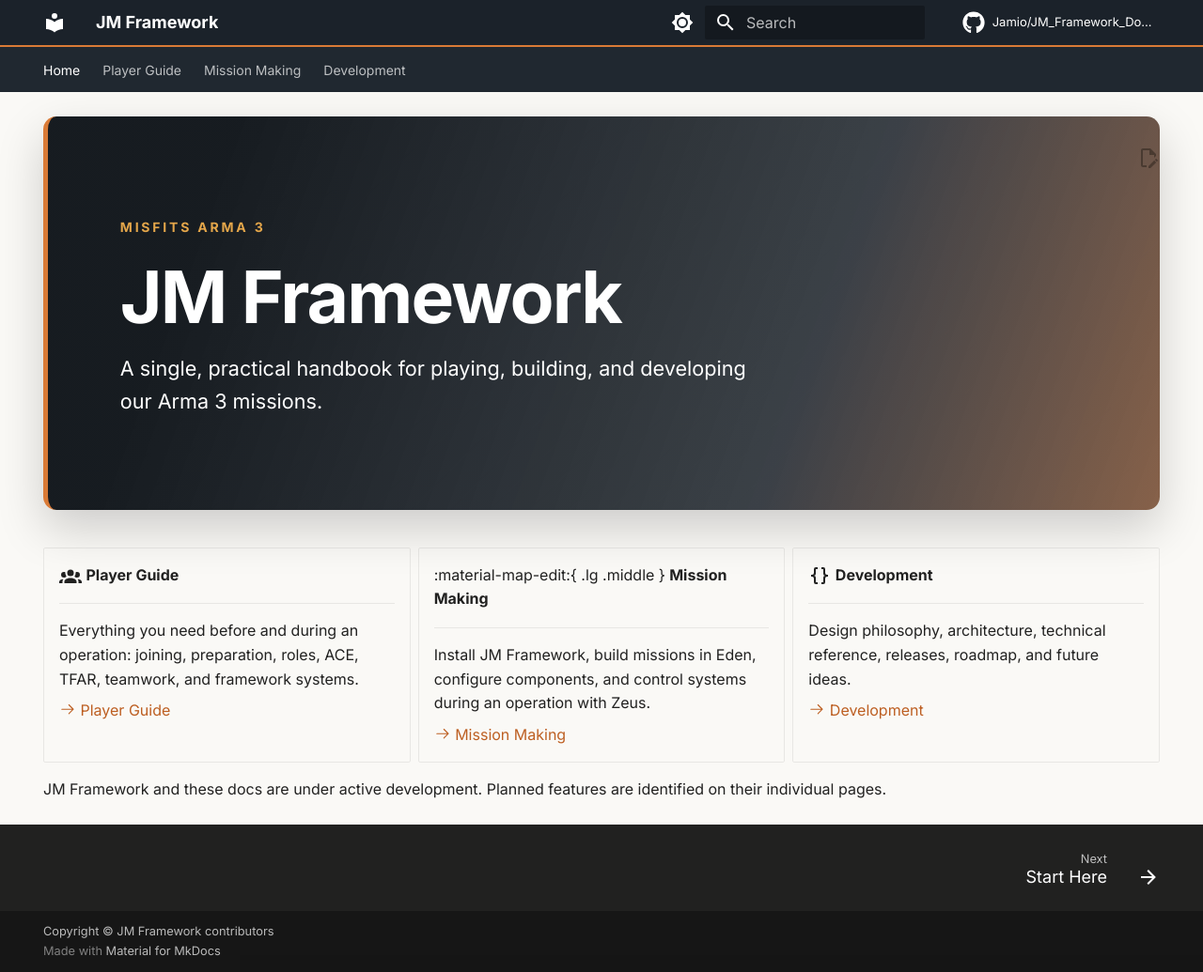
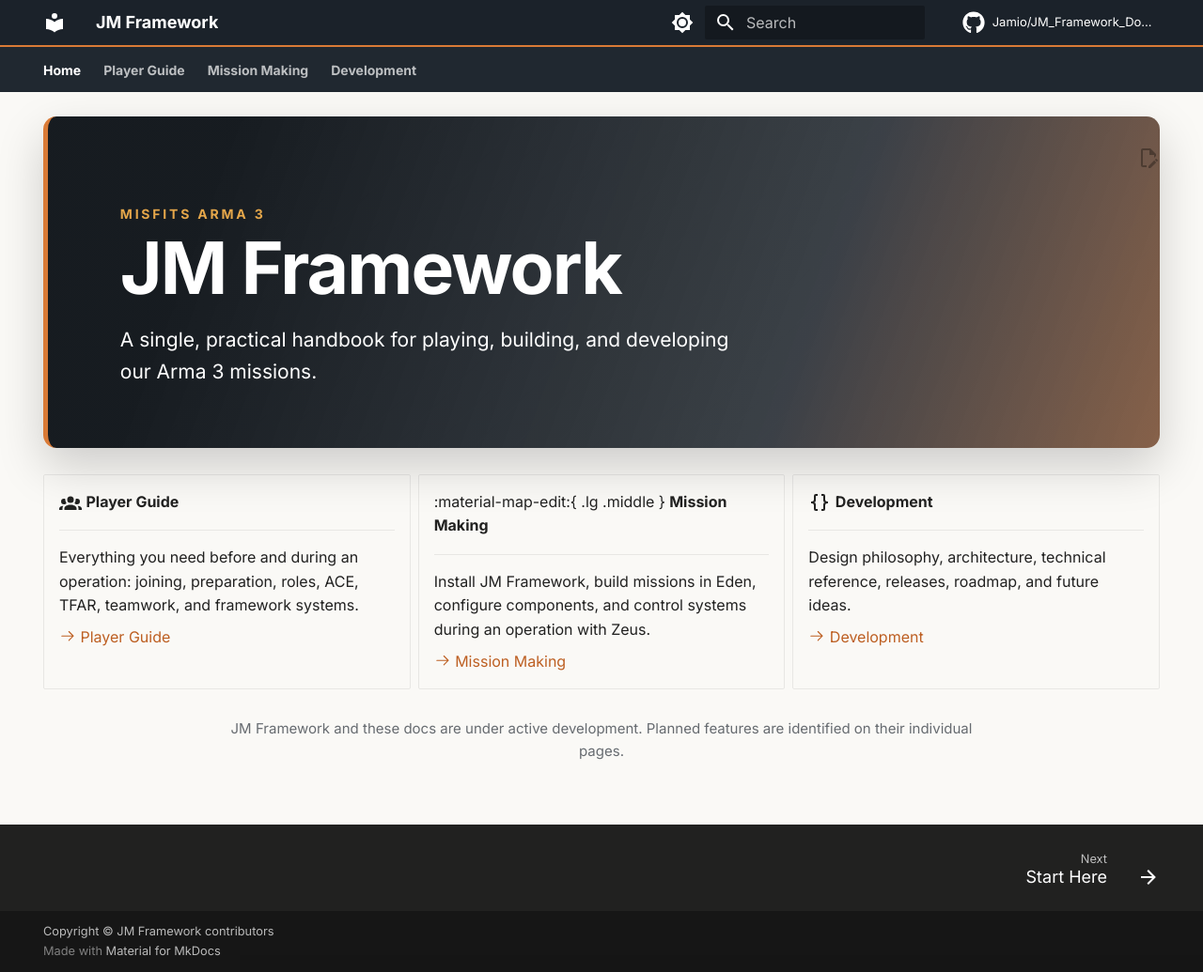
Before and after one commit to Jamio/JM_Framework_Docs, an MkDocs documentation site: the page built from docs/index.md, in a window 1280 px wide and 1035 px high. Shown: the whole window at 94% size. Built offline with MkDocs 1.6.1 and Material for MkDocs 9.7.7, drawn with Linux system fonts in a browser that asks for light colours; comment, search, counter and statistics services are not loaded.

Commit message:
Refine simplified homepage and navigation hierarchy

```diff
--- a/docs/stylesheets/extra.css
+++ b/docs/stylesheets/extra.css
@@ -5,8 +5,6 @@
   --md-accent-fg-color: #d97a36;
   --jmf-orange: #d97a36;
   --jmf-gold: #e4a64a;
-  --jmf-ink: #151b20;
-  --jmf-surface: #f4f1eb;
 }
 
 [data-md-color-scheme="jmf-light"] {
@@ -29,51 +27,66 @@
   background: #202830;
 }
 
+.md-tabs__link {
+  font-weight: 650;
+}
+
+.md-tabs__item--active .md-tabs__link {
+  color: #fff;
+}
+
+.md-path {
+  margin-bottom: .8rem;
+  padding-bottom: .55rem;
+  border-bottom: 1px solid color-mix(in srgb, var(--md-default-fg-color) 12%, transparent);
+  font-size: .72rem;
+}
+
+.md-nav__item--active > .md-nav__link {
+  color: var(--jmf-orange);
+  font-weight: 700;
+}
+
 .md-typeset h1,
 .md-typeset h2 {
   font-weight: 750;
-  letter-spacing: -0.025em;
+  letter-spacing: -.025em;
 }
 
 .md-typeset h2 {
+  padding-bottom: .35rem;
   border-bottom: 1px solid color-mix(in srgb, var(--md-default-fg-color) 14%, transparent);
-  padding-bottom: .35rem;
 }
 
 .jmf-hero {
   margin: -1.2rem 0 2rem;
   padding: clamp(2rem, 6vw, 4.5rem);
   color: #fff;
+  border-left: .28rem solid var(--jmf-orange);
   border-radius: .7rem;
   background:
-    linear-gradient(110deg, rgba(18,23,28,.98) 15%, rgba(27,34,42,.86) 68%, rgba(102,54,25,.78)),
-    repeating-linear-gradient(135deg, transparent 0 28px, rgba(255,255,255,.025) 29px 30px);
-  border-left: .28rem solid var(--jmf-orange);
-  box-shadow: 0 1rem 2.5rem rgba(0,0,0,.18);
+    linear-gradient(110deg, rgba(18, 23, 28, .98) 15%, rgba(27, 34, 42, .86) 68%, rgba(102, 54, 25, .78)),
+    repeating-linear-gradient(135deg, transparent 0 28px, rgba(255, 255, 255, .025) 29px 30px);
+  box-shadow: 0 1rem 2.5rem rgba(0, 0, 0, .18);
+}
+
+.jmf-hero--simple {
+  margin-bottom: 1.4rem;
+  padding-block: clamp(2.2rem, 5vw, 3.5rem);
 }
 
 .jmf-hero h1 {
   max-width: 800px;
-  margin: .25rem 0 1rem;
+  margin: .25rem 0 .7rem;
   color: #fff;
-  font-size: clamp(2rem, 6vw, 4.1rem);
-  line-height: .98;
+  font-size: clamp(2.3rem, 6vw, 4rem);
+  line-height: 1;
 }
 
 .jmf-hero > p {
   max-width: 680px;
-  font-size: 1.08rem;
-}
-
-.jmf-hero .md-button {
-  margin: .45rem .4rem 0 0;
-  color: #fff;
-  border-color: rgba(255,255,255,.6);
-}
-
-.jmf-hero .md-button--primary {
-  background: var(--jmf-orange);
-  border-color: var(--jmf-orange);
+  margin-bottom: 0;
+  font-size: 1.05rem;
 }
 
 .jmf-eyebrow {
@@ -83,60 +96,27 @@
   letter-spacing: .2em;
 }
 
-.jmf-status {
-  display: flex;
-  align-items: center;
-  gap: .5rem;
-  margin: 0 0 2rem;
-  padding: .75rem 1rem;
-  border: 1px solid color-mix(in srgb, var(--jmf-orange) 38%, transparent);
-  border-radius: .4rem;
-  background: color-mix(in srgb, var(--jmf-orange) 8%, transparent);
-  font-size: .78rem;
-}
-
-.jmf-status__dot {
-  width: .55rem;
-  height: .55rem;
-  flex: 0 0 auto;
-  border-radius: 50%;
-  background: var(--jmf-orange);
-  box-shadow: 0 0 0 .2rem color-mix(in srgb, var(--jmf-orange) 20%, transparent);
+.jmf-route-cards {
+  margin-top: 0;
 }
 
 .jmf-route-cards > ul > li {
-  position: relative;
   overflow: hidden;
   border-top: .18rem solid var(--jmf-orange);
   transition: transform .18s ease, box-shadow .18s ease;
 }
 
 .jmf-route-cards > ul > li:hover {
-  transform: translateY(-.2rem);
-  box-shadow: 0 .7rem 1.4rem rgba(0,0,0,.12);
+  transform: translateY(-.15rem);
+  box-shadow: 0 .65rem 1.3rem rgba(0, 0, 0, .1);
 }
 
-.jmf-tag {
-  position: absolute;
-  top: 1rem;
-  right: 1rem;
-  color: var(--jmf-orange);
-  font-size: .58rem;
-  font-weight: 800;
-  letter-spacing: .12em;
-}
-
-.jmf-quicklinks {
-  display: grid;
-  grid-template-columns: repeat(3, 1fr);
-  gap: 1rem;
-}
-
-.jmf-quicklinks > p {
-  margin: 0;
-  padding: 1rem;
-  border-left: .16rem solid var(--jmf-orange);
-  background: color-mix(in srgb, var(--md-default-fg-color) 4%, transparent);
+.jmf-home-note {
+  margin: 1.5rem auto 0;
+  max-width: 42rem;
+  color: color-mix(in srgb, var(--md-default-fg-color) 68%, transparent);
+  font-size: .75rem;
+  text-align: center;
 }
 
 .md-typeset .admonition,
@@ -150,8 +130,4 @@
     margin-top: -.5rem;
     padding: 1.6rem;
   }
-
-  .jmf-quicklinks {
-    grid-template-columns: 1fr;
-  }
 }
```
